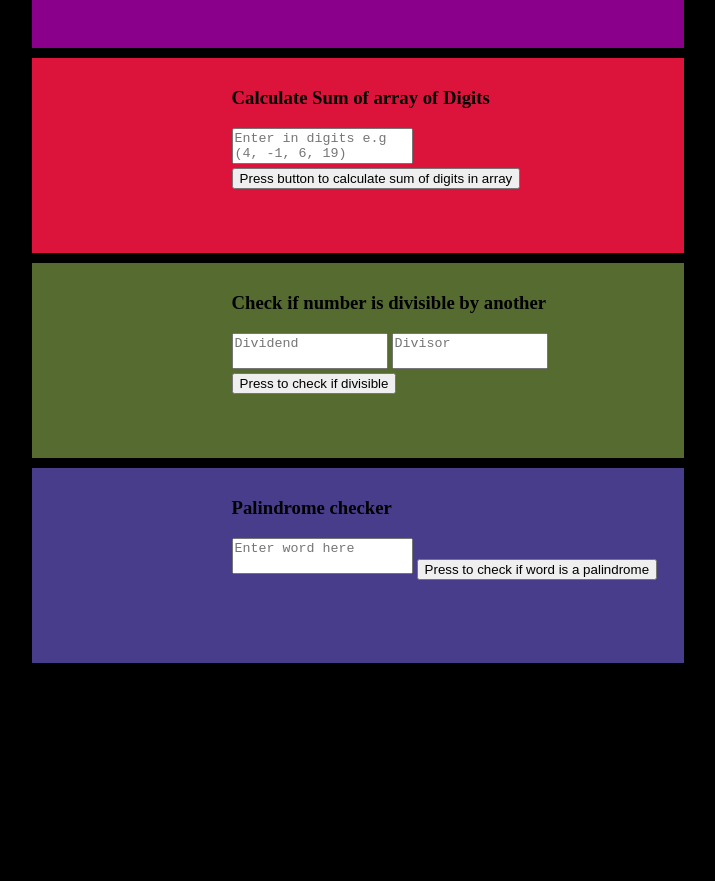
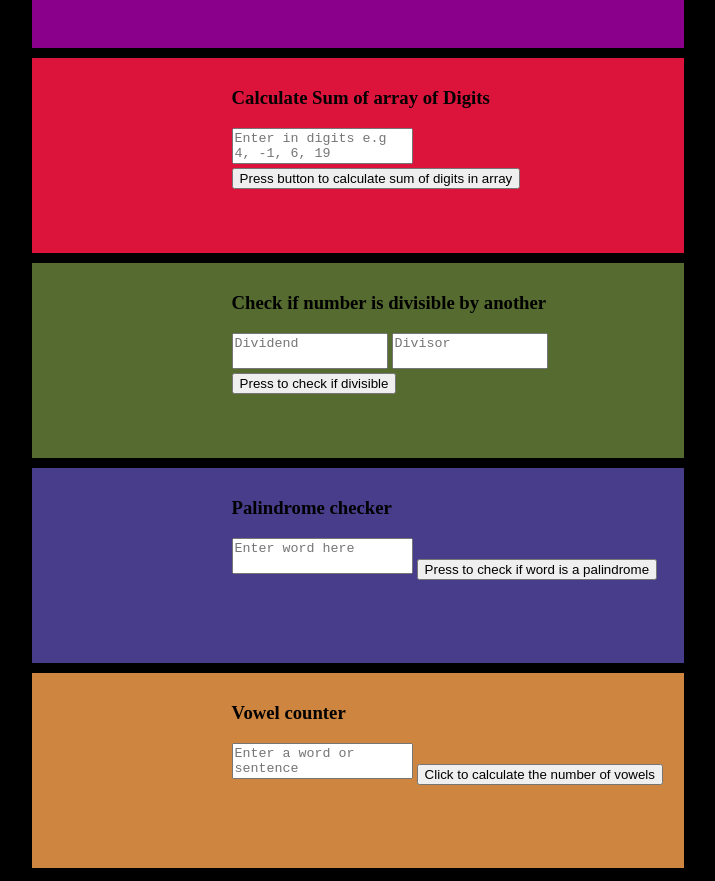
Before and after one commit to abe-calder/javascript-project, a website with bundled scripts: page index.html in a window 1280 px wide. Shown: the part 602-1483 px from the top of the page, without its empty margins (282-997 px from the left). Before the commit the page ends 1278 px from the top, so only its background shows below. Built offline with nearby package versions, Linux system fonts and the light colour scheme.

Commit message:
added vowel counnter feature

```diff
--- a/index.html
+++ b/index.html
@@ -55,7 +55,7 @@
       <h3>
         Calculate Sum of array of Digits
       </h3>
-      <textarea id="sum-of-input" placeholder="Enter in digits e.g (4, -1, 6, 19)"></textarea>
+      <textarea id="sum-of-input" placeholder="Enter in digits e.g  4, -1, 6, 19"></textarea>
         <div>
           <button onclick="printSumOf()">Press button to calculate sum of digits in array</button>
         </div>
@@ -83,5 +83,15 @@
       <p id="palindrome-output"></p>
     </div>
   </div>
+  <div id="vowel-counter">
+    <div class="within">
+      <h3>
+        Vowel counter
+      </h3>
+      <textarea id="vowel-input" placeholder="Enter a word or sentence"></textarea>
+      <button onclick="printVowels()">Click to calculate the number of vowels</button>
+      <p  id="vowel-output"></p>
+    </div>
+  </div>
 </body>
 </html>
--- a/styles.css
+++ b/styles.css
@@ -97,3 +97,12 @@ p {
   padding: 10px;
   height: 175px;
 }
+
+#vowel-counter {
+  background-color: peru;
+  margin: auto;
+  width: 50%;
+  border: 5px solid;
+  padding: 10px;
+  height: 175px;
+}
--- a/test.js
+++ b/test.js
@@ -27,8 +27,6 @@ function printResult() {
   let userInput = document.getElementById('filter-input')
 
   let filteredCharResult = filterSpecificCharacter(userInput.value)
-
-  console.log(filteredCharResult)
 
   displayResult.innerHTML = filteredCharResult
 }
@@ -113,7 +111,6 @@ function printDivisible() {
   let divTextAreaContent = div
 
   let finalCalc = divisibleByTen(numTextAreaContent, divTextAreaContent)
-  console.log(finalCalc)
 
   divisorOutput.innerHTML = finalCalc
 }
@@ -154,12 +151,34 @@ function palindromeCheck(str) {
   let reversedWord = reversedLetters.join('')
 
   if (str.toLowerCase() == reversedWord.toLowerCase()) {
-    console.log(true)
     return true
   } else {
-    console.log(false)
     return false
   }
+}
+
+
+
+// Return the number of vowels in a string
+let vowels = ['a', 'e', 'i', 'o', 'u', 'A', 'E', 'I', 'O', 'U']
+
+function printVowels() {
+  let stringIn = document.getElementById('vowel-input').value
+  let vowelsOutput = document.getElementById('vowel-output')
+
+  let vowelsContent = stringIn
+  let vowelCheck = countVowels(vowelsContent)
+
+  vowelsOutput.innerHTML = vowelCheck
+}
+
+function countVowels(sent) {
+  sent = sent.toLowerCase()
+  let result = (Array.from(sent).filter(char => vowels.includes(char)))
+  let resultNum = result.length
+
+  let resultStr = String(resultNum)
+  return resultStr
 }
 
 
```
